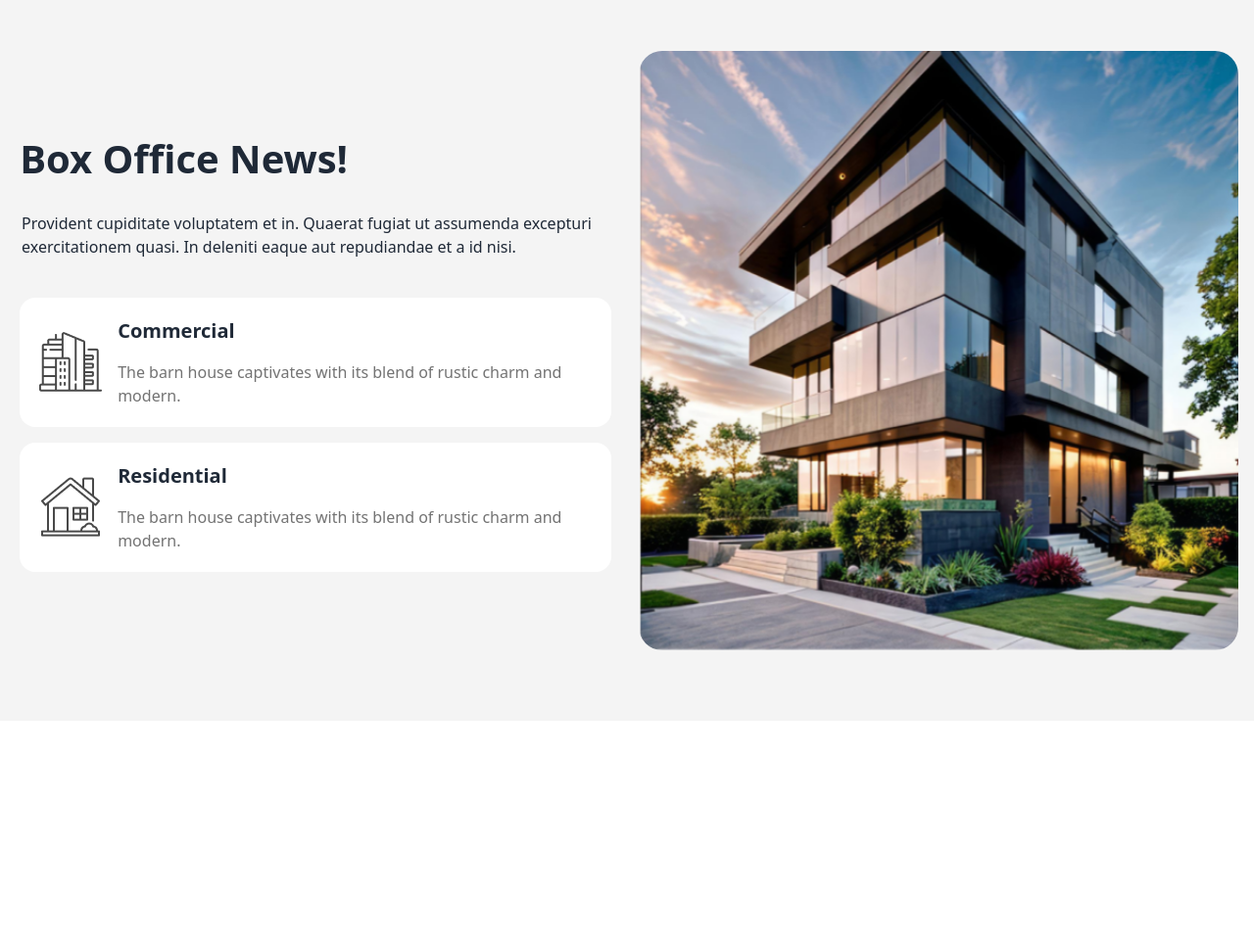
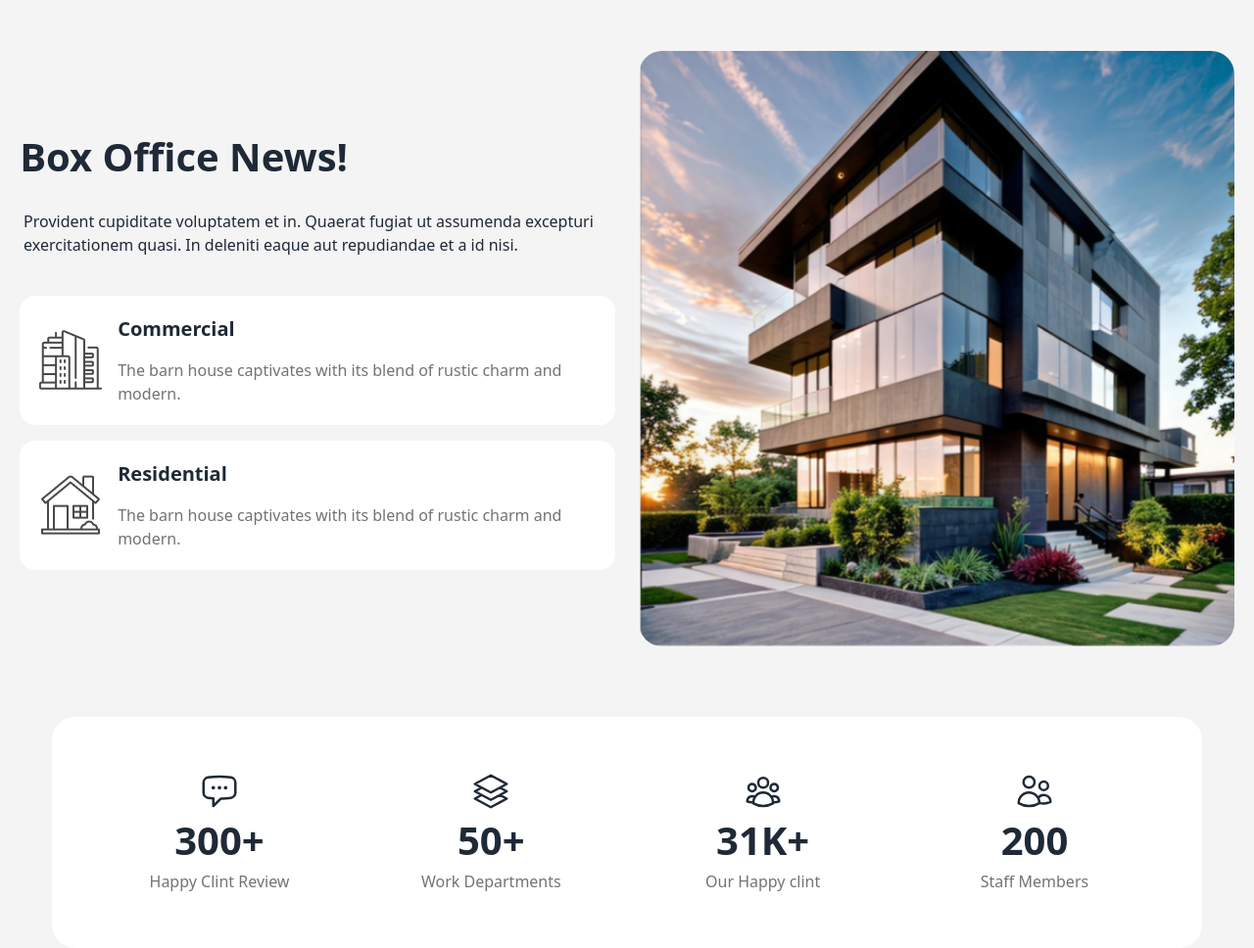
Before and after one commit to jabirstain3/KureeGhar, a plain HTML site: page index.html in a window 1280 px wide. Shown: the part 820-1788 px from the top of the page at 98% size. Before the commit the page ends 1556 px from the top, so only its background shows below. Drawn offline with nearby package versions, Linux system fonts and the light colour scheme.

Commit message:
Added responsive state section

```diff
--- a/index.html
+++ b/index.html
@@ -10,7 +10,7 @@
 </head>
 <body class="w-full max-w-[1440px] m-auto">
     <div  class="w-full h-screen bg-gradient-to-b from-[#F4F4F4] to-white flex flex-col">
-        <header id="navbar" class="w-full max-w-[1100px] m-auto">
+        <header id="navbar" class="w-full max-w-[1280px] m-auto">
             <div class="my-1 md:my-3 lg:my-5 navbar">
                 <div class="navbar-start">
                     <button class="btn btn-ghost text-3xl font-extrabold p-0 m-0">
@@ -66,7 +66,7 @@
                 </div>
             </div>
         </header>
-        <div id="hero" class="hero max-w-[1100px] m-auto h-full ">
+        <div id="hero" class="hero max-w-[1280px] m-auto h-full ">
             <div class="hero-content text-center">
                 <div class="w-full sm:w-5/6 max-w-5xl m-auto">
                     <div class="w-full maw-w-xl mx-auto pb-6">
@@ -85,9 +85,9 @@
         </div>
     </div>
     <main class="w-full bg-[#F4F4F4]">
-        <div id="about" class=" w-full hero py-14">
-            <div class=" hero-content flex-col lg:flex-row gap-6">
-                <div class=" w-full lg:w-1/2 p-1 text-center lg:text-left">
+        <div id="about" class="w-full max-w-[1280px] m-auto hero py-14 px-0">
+            <div class=" hero-content flex-col lg:flex-row gap-6 m-0">
+                <div class=" w-full lg:w-1/2 text-center lg:text-left">
                     <h1 class="headding">Box Office News!</h1>
                     <p class="paragraph py-6">Provident cupiditate voluptatem et in. Quaerat fugiat ut assumenda excepturi exercitationem quasi. In deleniti eaque aut repudiandae et a id nisi.</p>
 
@@ -112,6 +112,45 @@
                 <img src="./assets/Rectangle.png" class="w-full lg:w-1/2 aspect-[3/2] lg:aspect-square rounded-3xl" />
             </div>
         </div>
+
+        <div id="state" class="w-11/12  max-w-[1280px] m-auto p-10 rounded-3xl bg-white grid grid-cols-1 sm:grid-cols-2 lg:grid-cols-4 gap-4 justify-items-center content-center">
+            <div class="w-64 p-4 grid justify-center">
+                <div class="">
+                    <svg xmlns="http://www.w3.org/2000/svg" fill="none" viewBox="0 0 24 24" stroke-width="1.5" stroke="currentColor" class="h-10 w-10 stroke-current mx-auto">
+                        <path stroke-linecap="round" stroke-linejoin="round" d="M8.625 9.75a.375.375 0 1 1-.75 0 .375.375 0 0 1 .75 0Zm0 0H8.25m4.125 0a.375.375 0 1 1-.75 0 .375.375 0 0 1 .75 0Zm0 0H12m4.125 0a.375.375 0 1 1-.75 0 .375.375 0 0 1 .75 0Zm0 0h-.375m-13.5 3.01c0 1.6 1.123 2.994 2.707 3.227 1.087.16 2.185.283 3.293.369V21l4.184-4.183a1.14 1.14 0 0 1 .778-.332 48.294 48.294 0 0 0 5.83-.498c1.585-.233 2.708-1.626 2.708-3.228V6.741c0-1.602-1.123-2.995-2.707-3.228A48.394 48.394 0 0 0 12 3c-2.392 0-4.744.175-7.043.513C3.373 3.746 2.25 5.14 2.25 6.741v6.018Z" />
+                    </svg>
+                </div>
+                <h1 class="statehead">300+</h1>
+                <p class="statepera">Happy Clint Review</p>
+            </div>
+            <div class=" w-64 p-4 grid justify-center">
+                <div class="">
+                    <svg xmlns="http://www.w3.org/2000/svg" fill="none" viewBox="0 0 24 24" stroke-width="1.5" stroke="currentColor" class="h-10 w-10 stroke-current mx-auto">
+                        <path stroke-linecap="round" stroke-linejoin="round" d="M6.429 9.75 2.25 12l4.179 2.25m0-4.5 5.571 3 5.571-3m-11.142 0L2.25 7.5 12 2.25l9.75 5.25-4.179 2.25m0 0L21.75 12l-4.179 2.25m0 0 4.179 2.25L12 21.75 2.25 16.5l4.179-2.25m11.142 0-5.571 3-5.571-3" />
+                    </svg>
+                </div>
+                <h1 class="statehead">50+</h1>
+                <p class="statepera">Work Departments</p>
+            </div>
+            <div class=" w-64 p-4 grid justify-center">
+                <div class="">
+                    <svg xmlns="http://www.w3.org/2000/svg" fill="none" viewBox="0 0 24 24" stroke-width="1.5" stroke="currentColor" class="h-10 w-10 stroke-current mx-auto">
+                        <path stroke-linecap="round" stroke-linejoin="round" d="M18 18.72a9.094 9.094 0 0 0 3.741-.479 3 3 0 0 0-4.682-2.72m.94 3.198.001.031c0 .225-.012.447-.037.666A11.944 11.944 0 0 1 12 21c-2.17 0-4.207-.576-5.963-1.584A6.062 6.062 0 0 1 6 18.719m12 0a5.971 5.971 0 0 0-.941-3.197m0 0A5.995 5.995 0 0 0 12 12.75a5.995 5.995 0 0 0-5.058 2.772m0 0a3 3 0 0 0-4.681 2.72 8.986 8.986 0 0 0 3.74.477m.94-3.197a5.971 5.971 0 0 0-.94 3.197M15 6.75a3 3 0 1 1-6 0 3 3 0 0 1 6 0Zm6 3a2.25 2.25 0 1 1-4.5 0 2.25 2.25 0 0 1 4.5 0Zm-13.5 0a2.25 2.25 0 1 1-4.5 0 2.25 2.25 0 0 1 4.5 0Z" />
+                    </svg>
+                </div>
+                <h1 class="statehead">31K+</h1>
+                <p class="statepera">Our Happy clint</p>
+            </div>
+            <div class=" w-64 p-4 grid justify-center">
+                <div class="">
+                    <svg xmlns="http://www.w3.org/2000/svg" fill="none" viewBox="0 0 24 24" stroke-width="1.5" stroke="currentColor" class="h-10 w-10 stroke-current mx-auto">
+                        <path stroke-linecap="round" stroke-linejoin="round" d="M15 19.128a9.38 9.38 0 0 0 2.625.372 9.337 9.337 0 0 0 4.121-.952 4.125 4.125 0 0 0-7.533-2.493M15 19.128v-.003c0-1.113-.285-2.16-.786-3.07M15 19.128v.106A12.318 12.318 0 0 1 8.624 21c-2.331 0-4.512-.645-6.374-1.766l-.001-.109a6.375 6.375 0 0 1 11.964-3.07M12 6.375a3.375 3.375 0 1 1-6.75 0 3.375 3.375 0 0 1 6.75 0Zm8.25 2.25a2.625 2.625 0 1 1-5.25 0 2.625 2.625 0 0 1 5.25 0Z" />
+                    </svg>
+                </div>
+                <h1 class="statehead">200</h1>
+                <p class="statepera">Staff Members</p>
+            </div>
+        </div>
     </main>
 
 </body>
--- a/styles/index.css
+++ b/styles/index.css
@@ -12,3 +12,15 @@
     font-size: 16px;
     font-weight: 400;
 }
+
+.statehead {
+    margin: 0 auto;
+    font-size: 40px;
+    font-weight:bolder;
+}
+.statepera {
+    margin: 0 auto;
+    font-size: 16px;
+    font-weight: 400;
+    color: #737373;
+}
```
